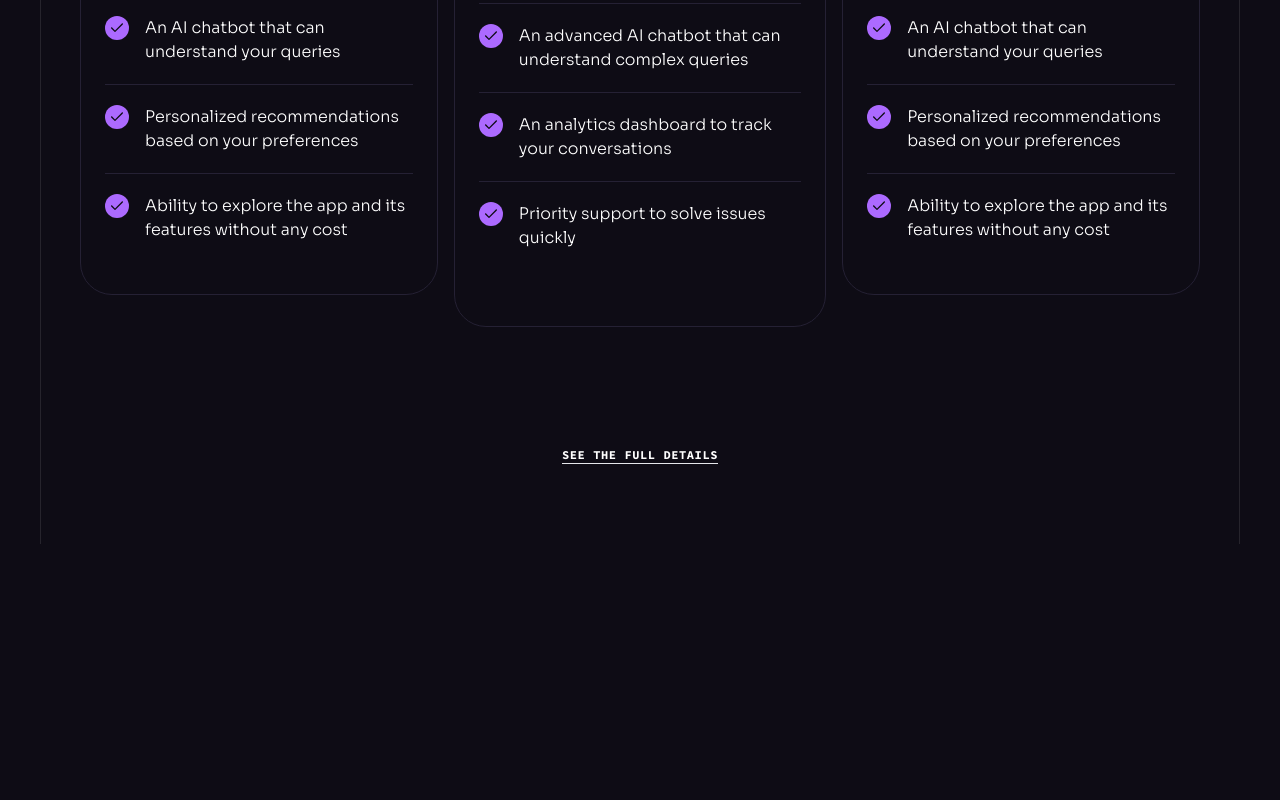
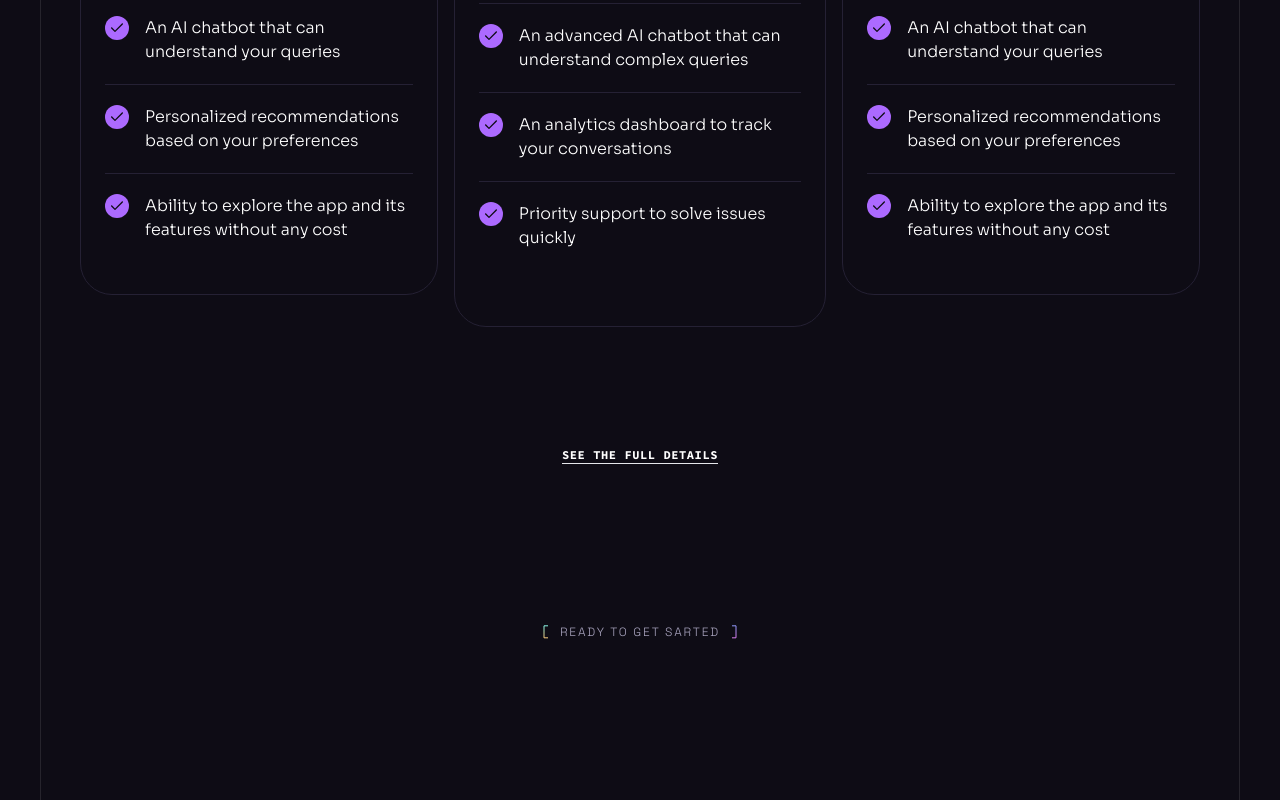
Before and after one commit to kira07Sj/BrainWave, a React (Vite) app: page / in a window 1280 px wide. Shown: the part 6825-7625 px from the top of the page. Before the commit the page ends 7369 px from the top, so only its background shows below. Built offline with nearby package versions, Linux system fonts and the light colour scheme.

Commit message:
roadmap component added, update on tagline comp 'justify-center' removec

```diff
--- a/src/App.jsx
+++ b/src/App.jsx
@@ -1,11 +1,11 @@
 import ButtonGradient from './assets/svg/ButtonGradient';
 import Benefits from './components/Benefits';
-import Button from './components/Button';
 import Header from './components/Header';
 import Hero from './components/Hero';
 import Collaboration from './components/Collaboration';
 import Services from './components/Services';
 import Pricing from './components/Pricing';
+import Roadmap from './components/Roadmap';
 
 function App() {
 
@@ -20,6 +20,7 @@ function App() {
         <Collaboration></Collaboration>
         <Services></Services>
         <Pricing></Pricing>
+        <Roadmap></Roadmap>
 
     </div>
 
--- /dev/null
+++ b/src/components/Roadmap.jsx
@@ -0,0 +1,14 @@
+import Heading from "./Heading"
+import Section from "./Section"
+
+const Roadmap = () => {
+  return (
+    <Section className="overflow-hidden" id="roadmap">
+      <div className="container md:pb-10">
+        <Heading tag="Ready to get Sarted "></Heading>
+      </div>
+    </Section>
+  )
+}
+
+export default Roadmap
--- a/src/components/Tagline.jsx
+++ b/src/components/Tagline.jsx
@@ -2,7 +2,7 @@ import brackets from "../assets/svg/Brackets"
 
 const Tagline = ({className, children}) => {
   return (
-    <div className={`tagline flex items-center justify-center ${className || ""}`}>
+    <div className={`tagline flex items-center  ${className || ""}`}>
       {brackets("left")}
       <div className="mx-3 text-n-3">{children}</div>
       {brackets("right")}
```
